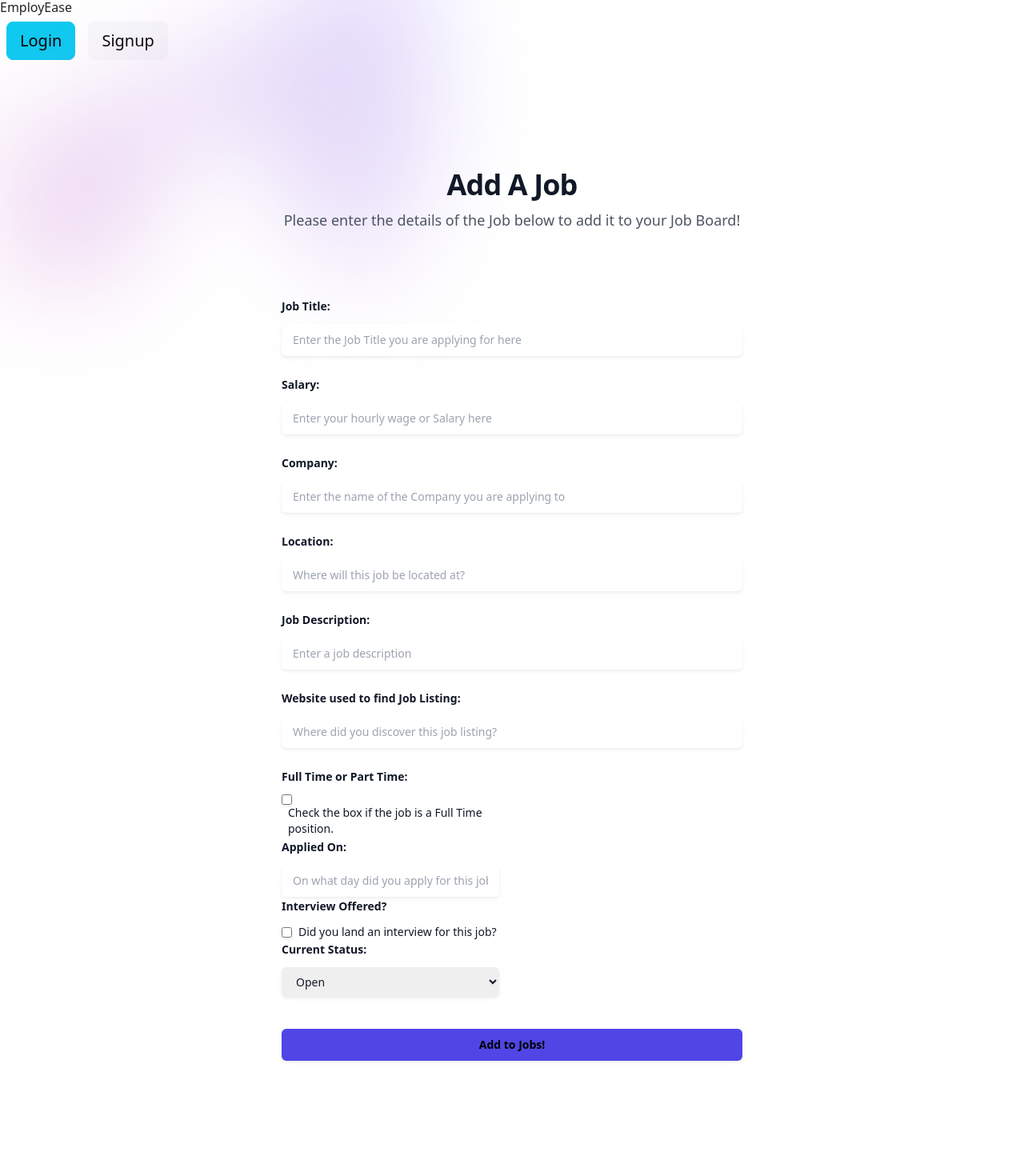
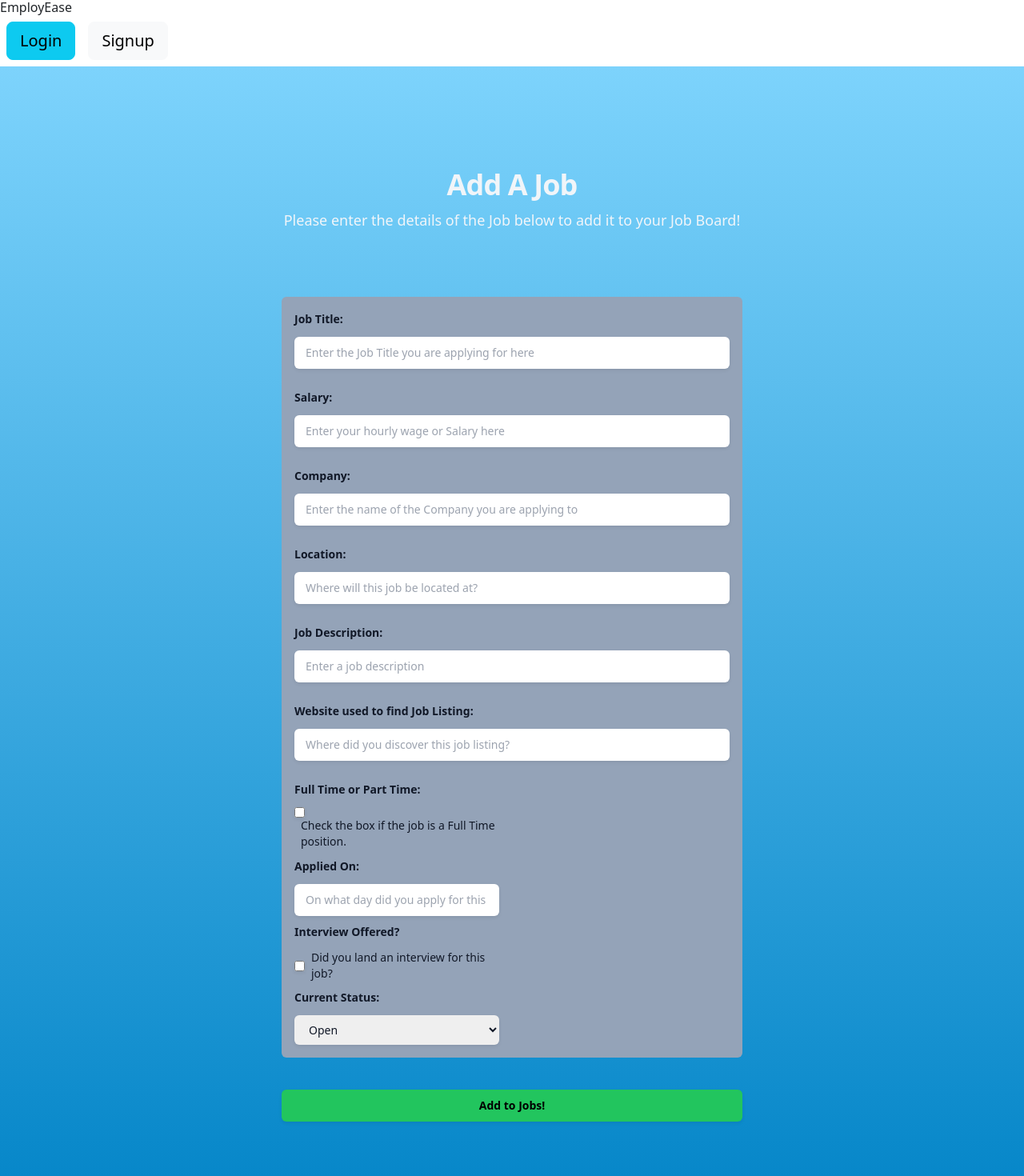
Before and after one commit to jhuber1155/EmployEase, a React (Vite) app in the folder client/: page /addJob in a window 1280 px wide. Shown: the top 1470 px of the page at 80% size. Built offline with nearby package versions, Linux system fonts and the light colour scheme.

Commit message:
Styling for Addjob

```diff
--- a/client/src/pages/AddJob.jsx
+++ b/client/src/pages/AddJob.jsx
@@ -61,13 +61,13 @@ const JobForm = () => {
   }
 
   return (
-    <div className="isolate bg-white px-6 py-24 sm:py-32 lg:px-8">
+    <div className="isolate bg-gradient-to-t from-sky-600 to-sky-300 px-6 py-24 sm:py-32 lg:px-8">
       <div
         className="absolute inset-x-0 top-[-10rem] -z-10 transform-gpu overflow-hidden blur-3xl sm:top-[-20rem]"
         aria-hidden="true"
       >
         <div
-          className="relative left-1/2 -z-10 aspect-[1155/678] w-[36.125rem] max-w-none -translate-x-1/2 rotate-[30deg] bg-gradient-to-tr from-[#ff80b5] to-[#9089fc] opacity-30 sm:left-[calc(50%-40rem)] sm:w-[72.1875rem]"
+          className="relative left-1/2 -z-10 aspect-[1155/678] w-[36.125rem] max-w-none -translate-x-1/2 rotate-[30deg]"
           style={{
             clipPath:
               'polygon(74.1% 44.1%, 100% 61.6%, 97.5% 26.9%, 85.5% 0.1%, 80.7% 2%, 72.5% 32.5%, 60.2% 62.4%, 52.4% 68.1%, 47.5% 58.3%, 45.2% 34.5%, 27.5% 76.7%, 0.1% 64.9%, 17.9% 100%, 27.6% 76.8%, 76.1% 97.7%, 74.1% 44.1%)',
@@ -75,13 +75,13 @@ const JobForm = () => {
         />
       </div>
       <div className="mx-auto max-w-2xl text-center">
-        <h2 className="text-3xl font-bold tracking-tight text-gray-900 sm:text-4xl">Add A Job</h2>
-        <p className="mt-2 text-lg leading-8 text-gray-600">
+        <h2 className="text-3xl font-bold tracking-tight text-slate-100 sm:text-4xl">Add A Job</h2>
+        <p className="mt-2 text-lg leading-8 text-slate-100">
           Please enter the details of the Job below to add it to your Job Board!
         </p>
       </div>
       <form action="#" method="POST" className="mx-auto mt-16 max-w-xl sm:mt-20" onSubmit={handleFormSubmit}>
-        <div className="grid grid-cols-1 gap-x-8 gap-y-6 sm:grid-cols-2">
+        <div className="grid grid-cols-1 gap-x-8 gap-y-6 bg-slate-400 p-3 rounded-md sm:grid-cols-2">
           <FormInput
             formId="jobTitle"
             title="Job Title"
@@ -144,7 +144,7 @@ const JobForm = () => {
               </div>
             </div>
             <div className="sm:col-span-2">
-              <label htmlFor="date" className="block text-sm font-semibold leading-6 text-gray-900">
+              <label htmlFor="date" className="block text-sm font-semibold leading-6 mt-2 text-gray-900">
                 Applied On:
               </label>
               <div className="mt-2.5">
@@ -161,7 +161,7 @@ const JobForm = () => {
               </div>
             </div>
             <div className="sm:col-span-2">
-              <label htmlFor="interview" className="block text-sm font-semibold leading-6 text-gray-900">
+              <label htmlFor="interview" className="block text-sm font-semibold mt-2 leading-6 text-gray-900">
                 Interview Offered?
               </label>
               <div className="mt-2.5 flex items-center">
@@ -179,7 +179,7 @@ const JobForm = () => {
               </div>
             </div>
             <div className="sm:col-span-2">
-              <label htmlFor="status" className="block text-sm font-semibold leading-6 text-gray-900">
+              <label htmlFor="status" className="block text-sm font-semibold mt-2 leading-6 text-gray-900">
                 Current Status:
               </label>
               <div className="mt-2.5">
@@ -203,9 +203,9 @@ const JobForm = () => {
         <div className="mt-10">
           <button
             type="submit"
-            className="block w-full rounded-md bg-indigo-600 px-3.5 py-2.5 text-center text-sm font-semibold text-black shadow-sm hover:bg-indigo-500 focus-visible:outline focus-visible:outline-2 focus-visible:outline-offset-2 focus-visible:outline-indigo-600"
+            className="block w-full rounded-md bg-green-500 px-3.5 py-2.5 text-center text-sm font-semibold text-black shadow-sm hover:bg-green-700 focus-visible:outline focus-visible:outline-2 focus-visible:outline-offset-2 focus-visible:outline-green-500"
           >
-            Add to Jobs!
+            <span>Add to Jobs!</span>
           </button>
         </div>
       </form>
```
